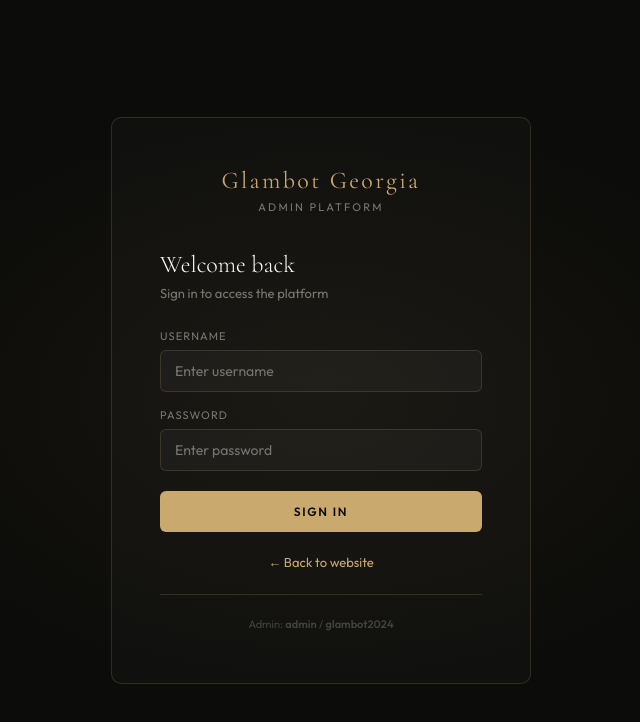
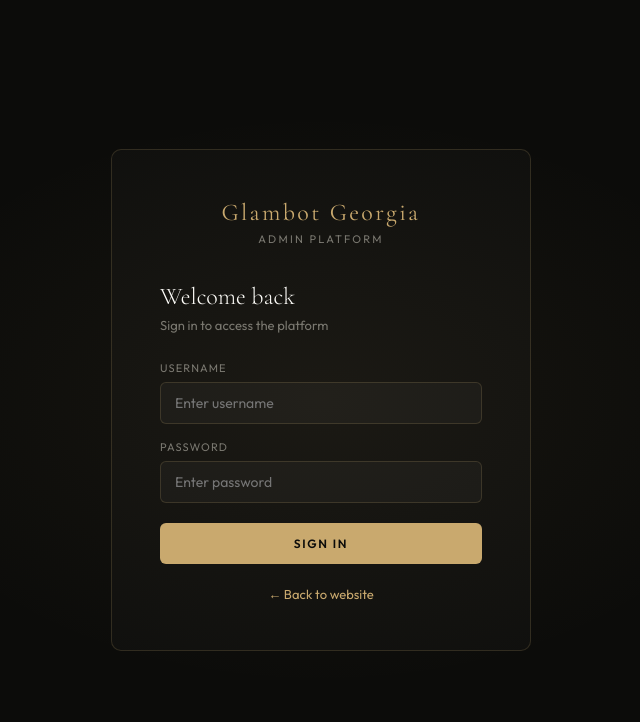
Before and after one commit to tonce22/glambot-frontend, a React (Vite) app: page /login in a window 1280 px wide. Shown: the top 722 px of the page, without its empty margins (319-959 px from the left). Built offline with nearby package versions, Linux system fonts and the light colour scheme.

Commit message:
Remove admin credentials hint from LoginPage
Removed admin credentials hint from LoginPage.

```diff
--- a/src/pages/LoginPage.jsx
+++ b/src/pages/LoginPage.jsx
@@ -62,9 +62,6 @@ export default function LoginPage() {
         <div className={styles.back}>
           <a onClick={() => navigate('/')}>← Back to website</a>
         </div>
-        <div className={styles.hint}>
-          Admin: <strong>admin</strong> / <strong>glambot2024</strong>
-        </div>
       </div>
     </div>
   )
```
